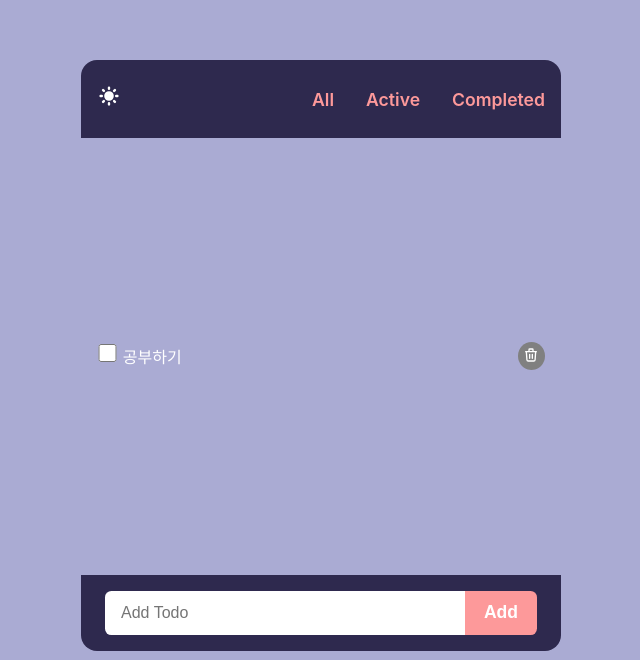
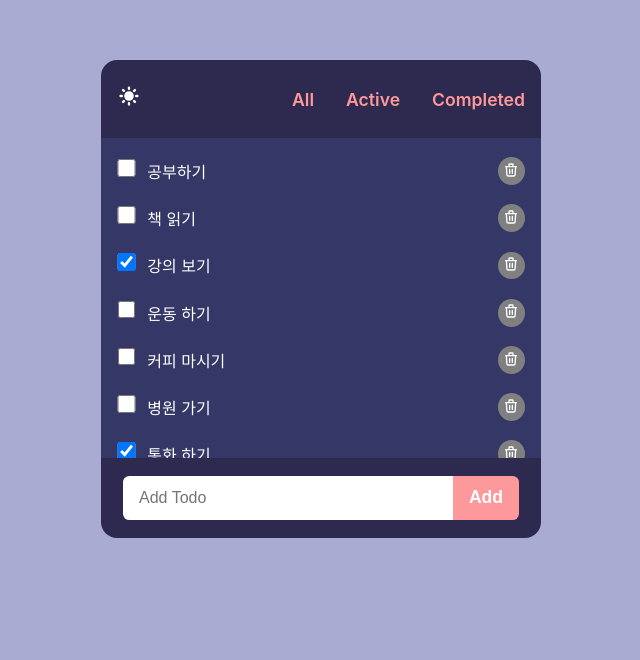
Before and after one commit to jiye-7/react-todo-list-project, a React (Create React App) app: page / in a window 1280 px wide. Shown: the part 140-800 px from the top of the page, without its empty margins (319-959 px from the left). Built offline with nearby package versions, Linux system fonts and the light colour scheme.

Commit message:
feat: todo list 보여주기

```diff
--- a/src/App.module.css
+++ b/src/App.module.css
@@ -24,6 +24,6 @@ body {
 .app {
   display: flex;
   flex-direction: column;
-  width: 480px;
+  width: 440px;
   height: 400px;
 }
--- a/src/components/Todo/TodoItem/TodoItem.jsx
+++ b/src/components/Todo/TodoItem/TodoItem.jsx
@@ -2,12 +2,16 @@ import React from 'react';
 import { HiOutlineTrash } from 'react-icons/hi';
 import styles from './TodoItem.module.css';
 
-export default function TodoItem({ todo }) {
+export default function TodoItem({ todo: { id, content, status } }) {
   return (
     <li className={styles.container}>
       <div className={styles.left_item}>
-        <input type='checkbox' id={todo.id} />
-        <label htmlFor={todo.id}>{todo.title}</label>
+        <input
+          type='checkbox'
+          id={id}
+          defaultChecked={status === 'completed'}
+        />
+        <label htmlFor={id}>{content}</label>
       </div>
       <div className={styles.right_item}>
         <HiOutlineTrash />
--- a/src/components/Todo/TodoItem/TodoItem.module.css
+++ b/src/components/Todo/TodoItem/TodoItem.module.css
@@ -6,7 +6,7 @@
   justify-content: space-between;
   align-items: center;
   padding: 0.2rem 1rem;
-  margin-bottom: 0.5rem;
+  margin-bottom: 0.8rem;
 }
 
 .left_item {
@@ -18,11 +18,11 @@
   flex-basis: 5%;
   width: 1.1rem;
   height: 1.1rem;
-  margin-right: 5px;
+  margin-right: 0.7rem;
 }
 
 .left_item label {
-  flex-basis: 95%;
+  flex-basis: 88%;
   color: white;
   font-size: 1rem;
 }
--- a/src/components/Todo/TodoList/TodoList.jsx
+++ b/src/components/Todo/TodoList/TodoList.jsx
@@ -1,52 +1,74 @@
-import React from 'react';
+import React, { useState, useEffect } from 'react';
 import TodoItem from '../TodoItem/TodoItem';
 import styles from './TodoList.module.css';
 
-const todoList = [
+const list = [
   {
     id: 1,
-    title: '공부하기',
-    completed: false,
+    content: '공부하기',
+    status: 'active',
   },
   {
     id: 2,
-    title: '책 읽기',
-    completed: false,
+    content: '책 읽기',
+    status: 'active',
   },
   {
     id: 3,
-    title:
-      '강의 보기 강의 보기강의 보기강의 보기강의 보기강의 보기강의 보기강의 보기강의 보기강의 보기강의 보기강의 보기강의 보기강의 보기강의 보기강의 보기강의 보기강의 보기강의 보기강의 보기강의 보기강의 보기강의 보기강의 보기강의 보기강의 보기강의 보기강의 보기강의 보기강의 보기강의 보기강의 보기강의 보기강의 보기강의 보기강의 보기강의 보기강의 보기강의 보기강의 보기강의 보기강의 보기',
-    completed: true,
+    content: '강의 보기',
+    status: 'completed',
   },
   {
     id: 4,
-    title: '운동 하기',
-    completed: false,
+    content: '운동 하기',
+    status: 'active',
   },
   {
     id: 5,
-    title: '커피 마시기',
-    completed: false,
+    content: '커피 마시기',
+    status: 'active',
   },
   {
     id: 6,
-    title: '병원 가기',
-    completed: false,
+    content: '병원 가기',
+    status: 'active',
   },
   {
     id: 7,
-    title: '통화 하기',
-    completed: true,
+    content: '통화 하기',
+    status: 'completed',
+  },
+  {
+    id: 8,
+    content: '알고리즘 공부하기',
+    status: 'active',
+  },
+  {
+    id: 9,
+    content: '프로젝트 만들기',
+    status: 'active',
+  },
+  {
+    id: 10,
+    content: '포트폴리오 만들기',
+    status: 'completed',
   },
 ];
 
 export default function TodoList() {
+  const [todos, setTodos] = useState([]);
+
+  useEffect(() => {
+    setTodos([...list]);
+  }, []);
+
   return (
-    <div className={styles.list}>
-      {todoList?.map((todo) => (
-        <TodoItem key={todo.id} todo={todo} />
-      ))}
-    </div>
+    <section className={styles.container}>
+      <ul className={styles.todos}>
+        {todos?.map((todo) => (
+          <TodoItem key={todo.id} todo={todo} />
+        ))}
+      </ul>
+    </section>
   );
 }
```
